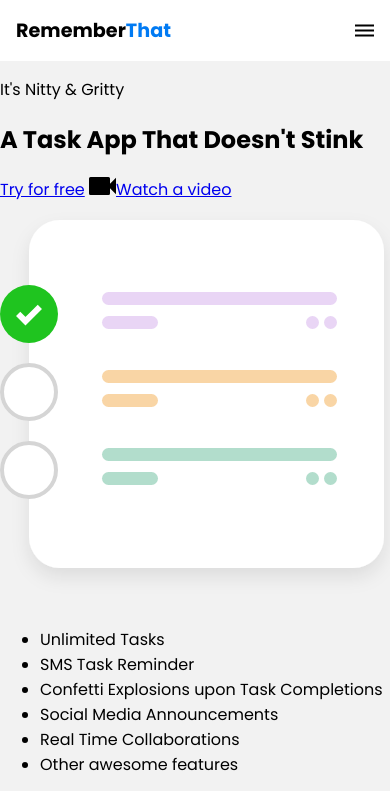
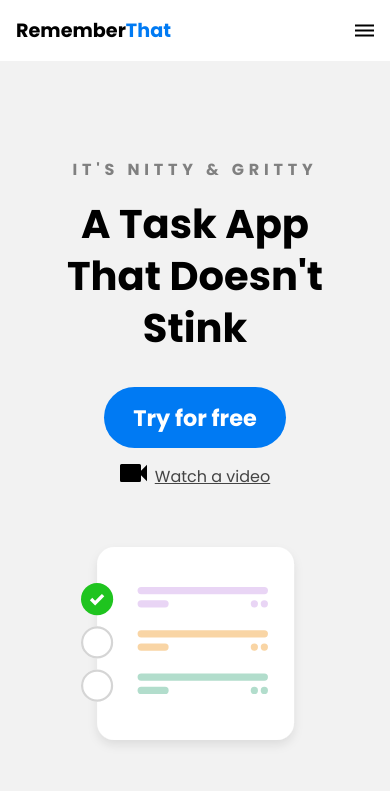
Before and after one commit to almostdevelopr/html-css, a plain HTML site: page index.html in a window 390 px wide. Shown: the top 791 px of the page. Drawn offline with Linux system fonts and the light colour scheme.

Commit message:
Add style to the hero section of the page
Added some style to the hero section of the mobile first web site

```diff
--- a/css/main.scss
+++ b/css/main.scss
@@ -38,3 +38,62 @@
 		cursor: pointer;
 	}
 }
+
+// change color of all the links
+a {
+	color: #444444;
+}
+
+ul {
+	list-style-type: none;
+	margin: 0;
+	padding: 0;
+}
+
+section {
+	padding: 5em 2em;
+}
+
+.hero {
+	text-align: center;
+}
+
+.left-col {
+	.subhead {
+		text-transform: uppercase;
+		font-weight: bold;
+		color: gray;
+		letter-spacing: 0.3em;
+	}
+
+	h1 {
+		font-size: 2.5em;
+		line-height: 1.3em;
+		margin-top: 0.2em;
+	}
+
+	.primary-cta {
+		background: var(--primary-color);
+		color: white;
+		text-decoration: none; //get rid of the underline
+		padding: 0.6em 1.3em;
+		font-size: 1.4em;
+		border-radius: 5em;
+		font-weight: bold;
+		display: inline-block;
+	}
+
+	.watch-video-cta {
+		display: block;
+		margin-top: 1em;
+
+		img {
+			margin-right: 0.5em;
+		}
+	}
+}
+
+.hero-img {
+	width: 70%;
+	margin-top: 3em;
+}
```
Also changed, not shown: css/main.css, 1 other file.
